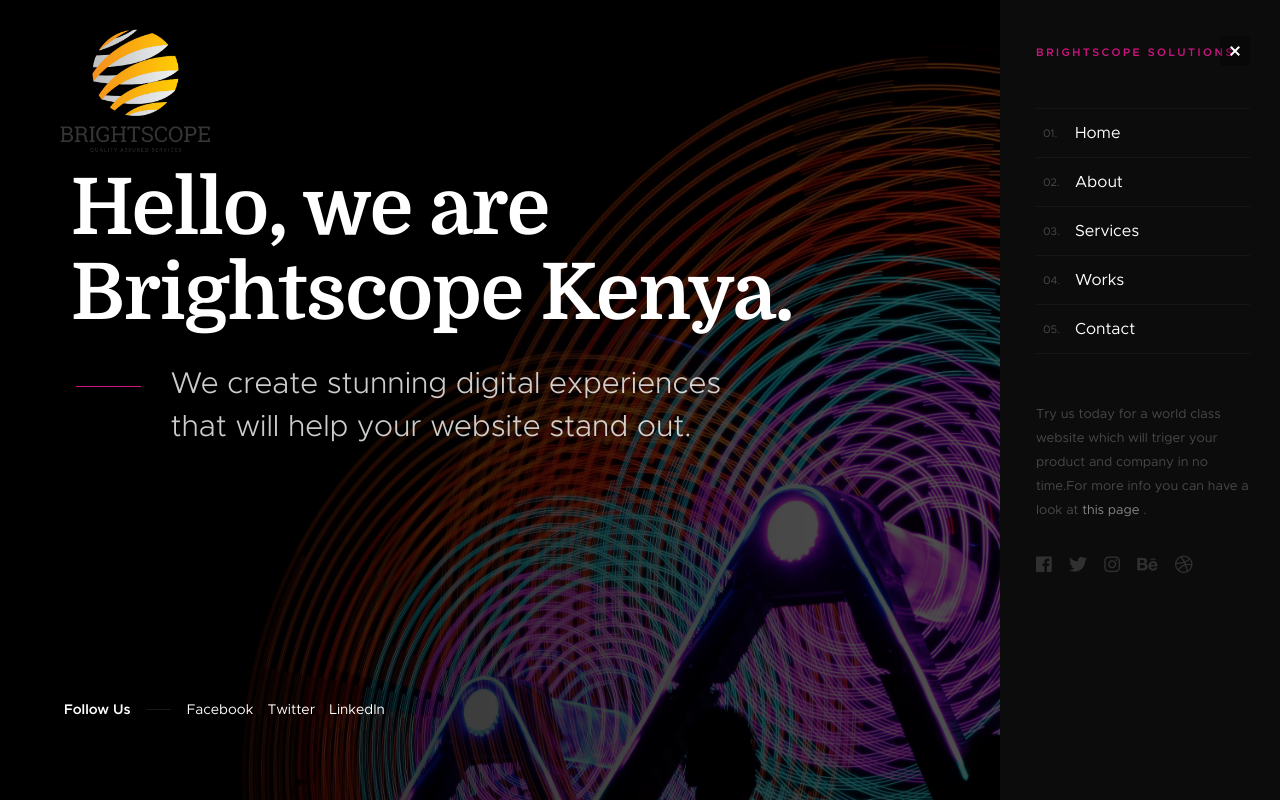
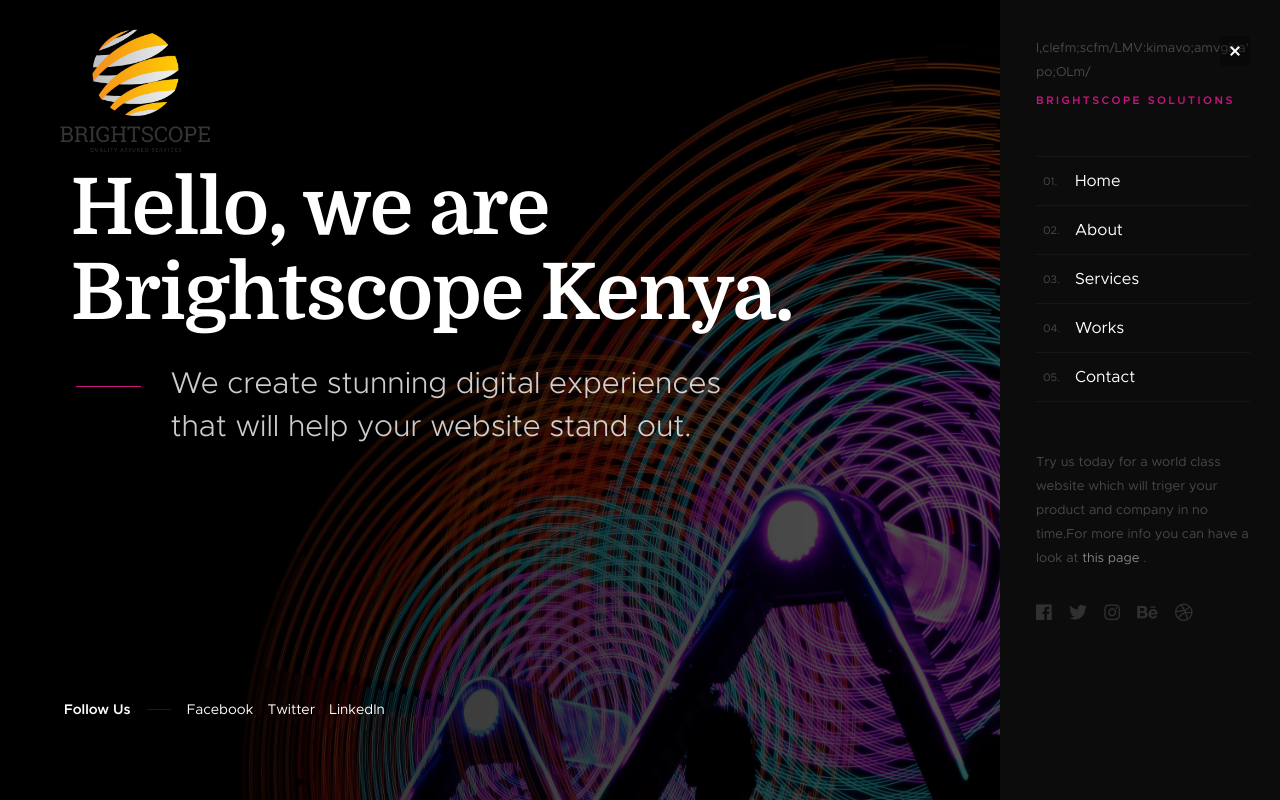
Before and after one commit to markkariuki/Brightscope, a plain HTML site: page index.html in a window 1280 px wide. Both pictures are taken after a click on the link 1196 px from the left and 64 px from the top of the page. Shown: the top 800 px of the page. Drawn offline with Linux system fonts and the light colour scheme; files whose address does not match are found by name.

Commit message:
added change

```diff
--- a/index.html
+++ b/index.html
@@ -44,7 +44,7 @@
             </a>
         </div> <!-- end header-logo -->
 
-        <nav class="header-nav">
+        <nav class="header-nav">l,clefm;scfm/LMV:kimavo;amvgiva'po;OLm/
 
             <a href="#0" class="header-nav__close" title="close"><span>Close</span></a>
 
```
